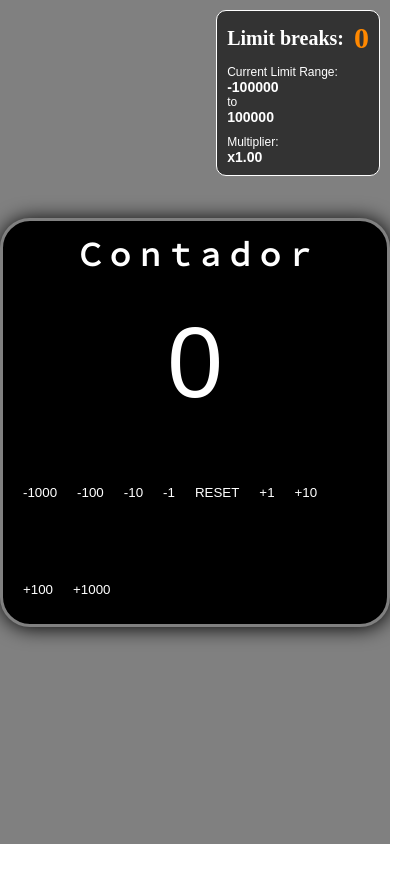
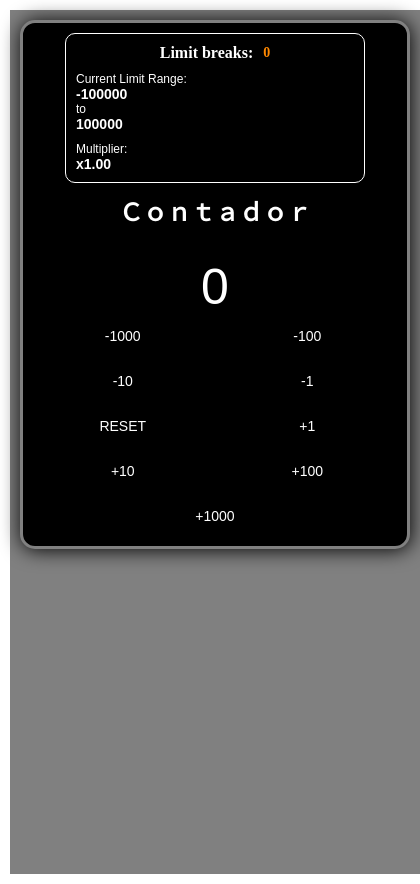
Before and after one commit to Joamarcolino/contador-react, a React (Create React App) app: page / in a window 390 px wide. Shown: the whole page, 420 px wide, since content can reach past the window. Before the commit the page ends 844 px from the top, so only its background shows below. Built offline with nearby package versions, Linux system fonts and the light colour scheme; the HTML template or start-up script is replaced by a standard one.

Commit message:
Update novo ( responsividade )
- Responsividade para pessoas que usam o celular. ( escala de tela e ajuste nos elementos para caber na tela de forma eficiente ).

```diff
--- a/src/components/App.css
+++ b/src/components/App.css
@@ -192,3 +192,70 @@ h3{
   position: auto;
   transition: 2s;
 }
+@media only screen and (max-width: 600px) {
+  body {
+    padding: 10px;
+    display: block;
+    text-align: center;
+  }
+
+  section {
+    width: 100%;
+    padding: 10px;
+    font-size: 14px;
+    box-sizing: border-box;
+    border-radius: 15px;
+    margin: 0 auto;
+  }
+
+  .title h1 {
+    font-size: 24px;
+  }
+
+  .calc p {
+    font-size: 50px;
+  }
+
+  .buttons {
+    display: flex;
+    flex-wrap: wrap;
+    justify-content: center;
+    font-size: 18px;
+    gap: 5px;
+  }
+
+  button {
+    padding: 8px 12px;
+    font-size: 14px;
+    margin: 4px;
+    flex: 1 1 40%;
+    min-width: 80px;
+  }
+
+  #showstats {
+    position: relative;
+    top: 0;
+    right: 0;
+    left: 0;
+    margin-bottom: 10px;
+    width: 100%;
+    box-sizing: border-box;
+    border-radius: 10px;
+    padding: 10px;
+    font-size: 12px;
+    text-align: left;
+  }
+
+  #limitbreaker {
+    font-size: 16px;
+  }
+
+  li.stats {
+    font-size: 12px;
+  }
+
+  h2, h3 {
+    display: inline;
+    font-size: 14px;
+  }
+}
```
